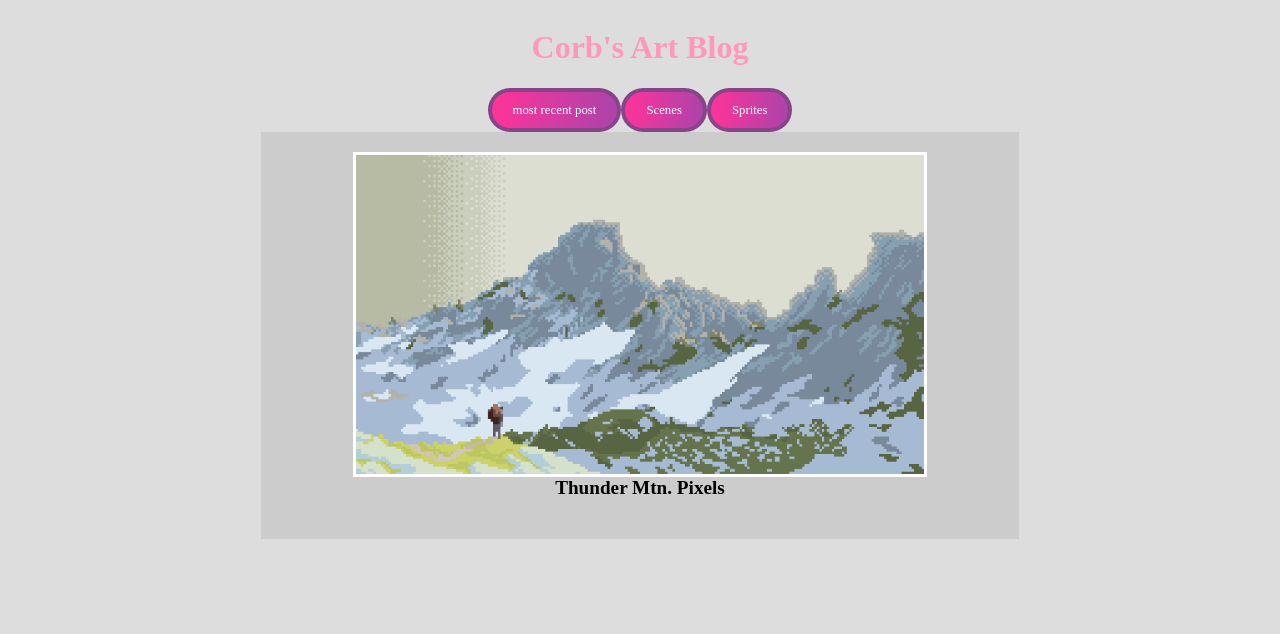
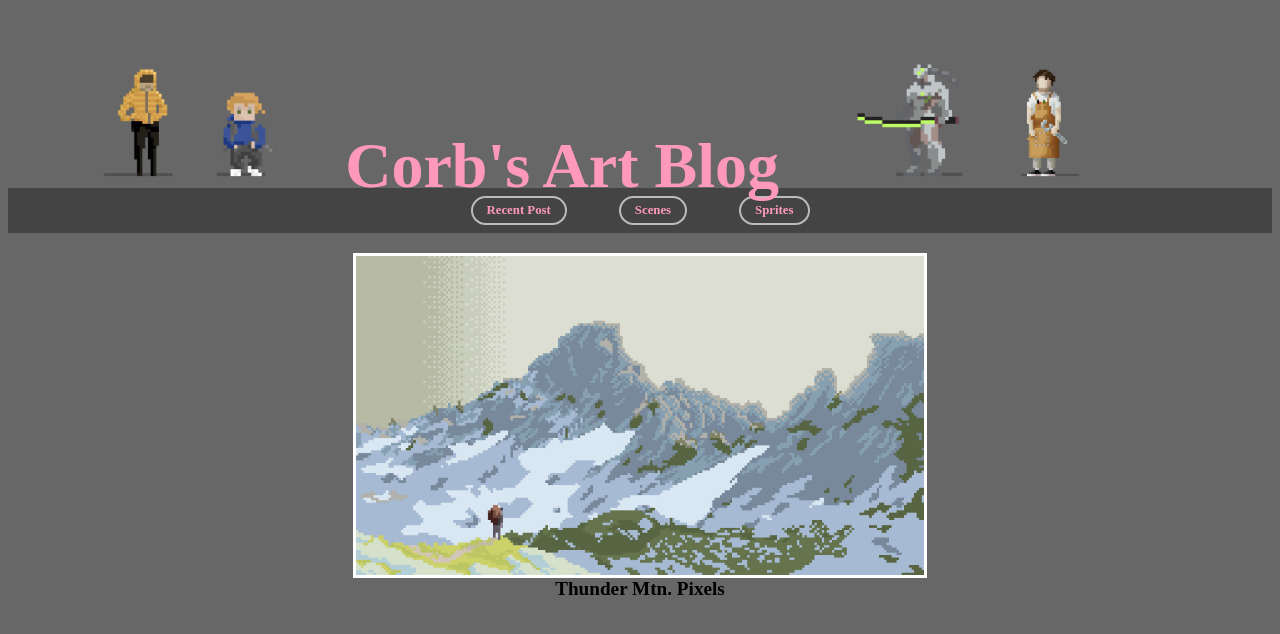
Before and after one commit to ccatack/myArtBlog, a React (Create React App) app: page / in a window 1280 px wide. Shown: the top 634 px of the page. Built offline with nearby package versions, Linux system fonts and the light colour scheme.

Commit message:
refactored the header with banner and refactored button and other styling

```diff
--- a/src/App.js
+++ b/src/App.js
@@ -14,10 +14,11 @@ export default function App() {
   return (
     <div className="app-container">
       <header>
-        <h1>Corb's Art Blog</h1>
+        <img src="../images/artBlogBanner.png"></img>
+        <button>Corb's Art Blog</button>
       </header>
       <nav className="button-container">
-        <button className="nav-button" onClick={handlePageChange} value="0">most recent post</button>
+        <button className="nav-button" onClick={handlePageChange} value="0">Recent Post</button>
         <button className="nav-button" onClick={handlePageChange} value="1">Scenes</button>
         <button className="nav-button" onClick={handlePageChange} value="2">Sprites</button>
       </nav>
--- a/src/style.css
+++ b/src/style.css
@@ -3,7 +3,7 @@
 }
 
 body {
-  background-color: #ddd;
+  background-color: #676767;
 }
 
 .app-container {
@@ -19,7 +19,20 @@ header {
     justify-content: center;
     height: 200%;
     width: 100%;
-    color: #ff99bb;
+}
+
+header > img {
+  max-width: 100%;
+}
+
+header > button {
+  position: absolute;
+  font-size: 4em;
+  top: 16%;
+  left: 26.5%;
+  margin: 0;
+  color: #ff99bb;
+  font-weight: 700;
 }
 
 .scenes-section {
@@ -30,7 +43,7 @@ header {
   width: 60%;
   justify-content: center;
   align-items: center;
-  background-color: #ccc;
+  background-color: #676767;
 }
 
 .scenes-section > div {
@@ -64,7 +77,7 @@ header {
   row-gap: 20px;
   justify-content: center;
   align-items: center;
-  background-color: #ccc;
+  background-color: #676767;
 }
 
 .sprite-section > div {
@@ -92,12 +105,14 @@ header {
   padding: 0;
 }
 
-button-container {
+.button-container {
+    width: 100%;
     display: flex;
     flex-direction: row;
     justify-content: center;
     align-items: center;
-    background-color: #ccc;
+    padding: 10px;
+    background-color: #444;
 
 }
 
@@ -105,20 +120,35 @@ button {
     display: inline-flex;
     align-items: center;
     justify-content: center;
-
     border: none;
     background-color: transparent;
     text-decoration: none;
     font-family: inherit;
-    padding: 0;
     cursor: pointer;
-
-    @media screen and (-ms-high-contrast: active) {
-      border: 2px solid currentcolor;
-    }
 }
 
 .nav-button {
+  background-color: #444;
+  outline: 2px solid #bbb;
+  border-radius: 80px;
+  margin-left: 28px;
+  margin-right: 28px;
+  color: #ff99bb;
+  font-size: .8em;
+  font-weight: 600;
+}
+
+@media (min-width: 768px) {
+  .nav-button {
+    padding: 5px 14px;
+  }
+}
+
+.nav-button:hover {
+  background-color: #bbb;
+}
+
+/* .nav-button {
   align-items: center;
   appearance: none;
   background-clip: padding-box;
@@ -131,7 +161,6 @@ button {
   font-size: .8em;
   font-weight: 500;
   line-height: 24px;
-  margin: 0;
   outline: none;
   overflow: visible;
   pointer-events: auto;
@@ -139,6 +168,7 @@ button {
   touch-action: manipulation;
   vertical-align: middle;
   width: auto;
+  margin: 20%, 0;
 }
 
 @media (min-width: 768px) {
@@ -153,7 +183,7 @@ button {
 }
 
 .nav-button:before {
-  background-color: #884488;
+  background-color: #444;
   content: "";
   display: block;
   height: 100%;
@@ -167,7 +197,7 @@ button {
 
 .nav-button:after {
   background-color: initial;
-  background-image: linear-gradient(92.83deg, #ff3399 0, #aa44aa 100%);
+  background-image: linear-gradient(92.83deg, #ff99bb 0,#ff3399 100%);
   bottom: 4px;
   content: "";
   display: block;
@@ -203,4 +233,4 @@ button {
 .nav-button:disabled {
   cursor: default;
   opacity: .24;
-}
+} */
```
Also changed, not shown: public/images/artBlogBanner.png (added).
